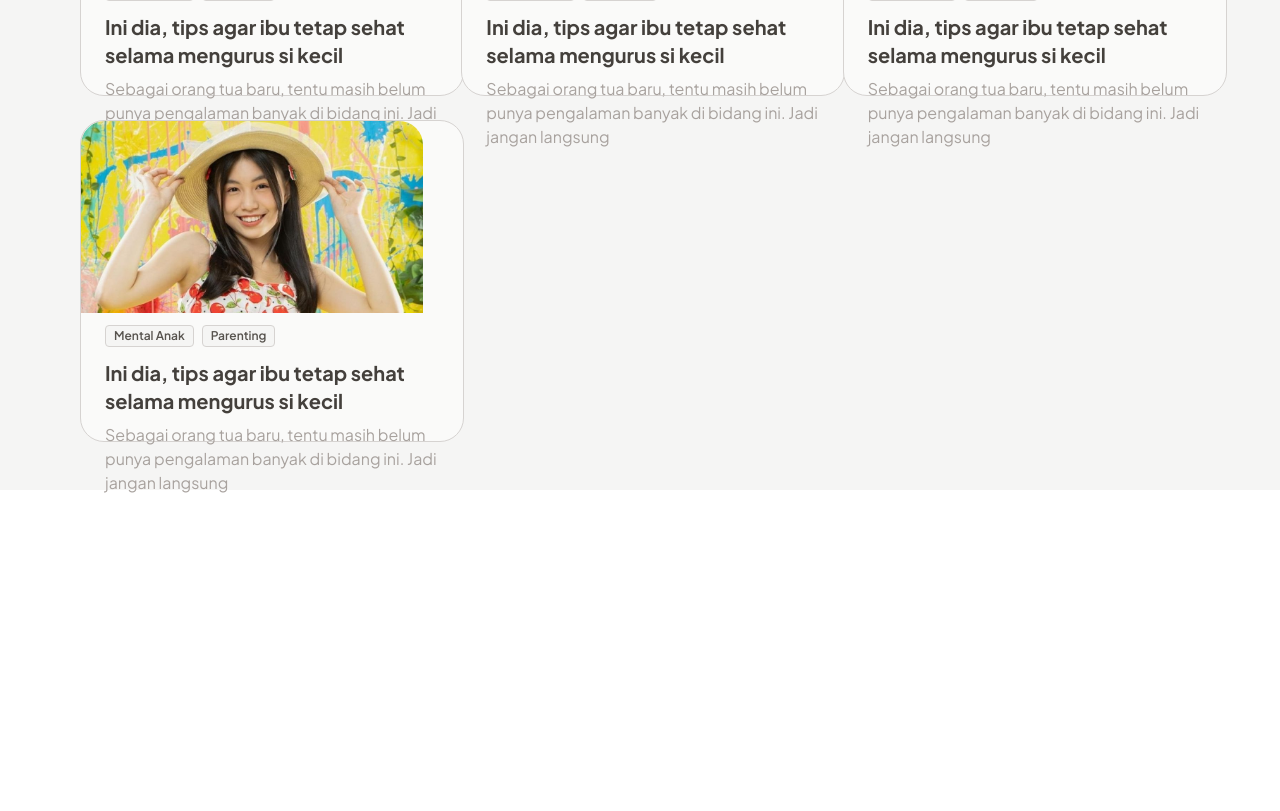
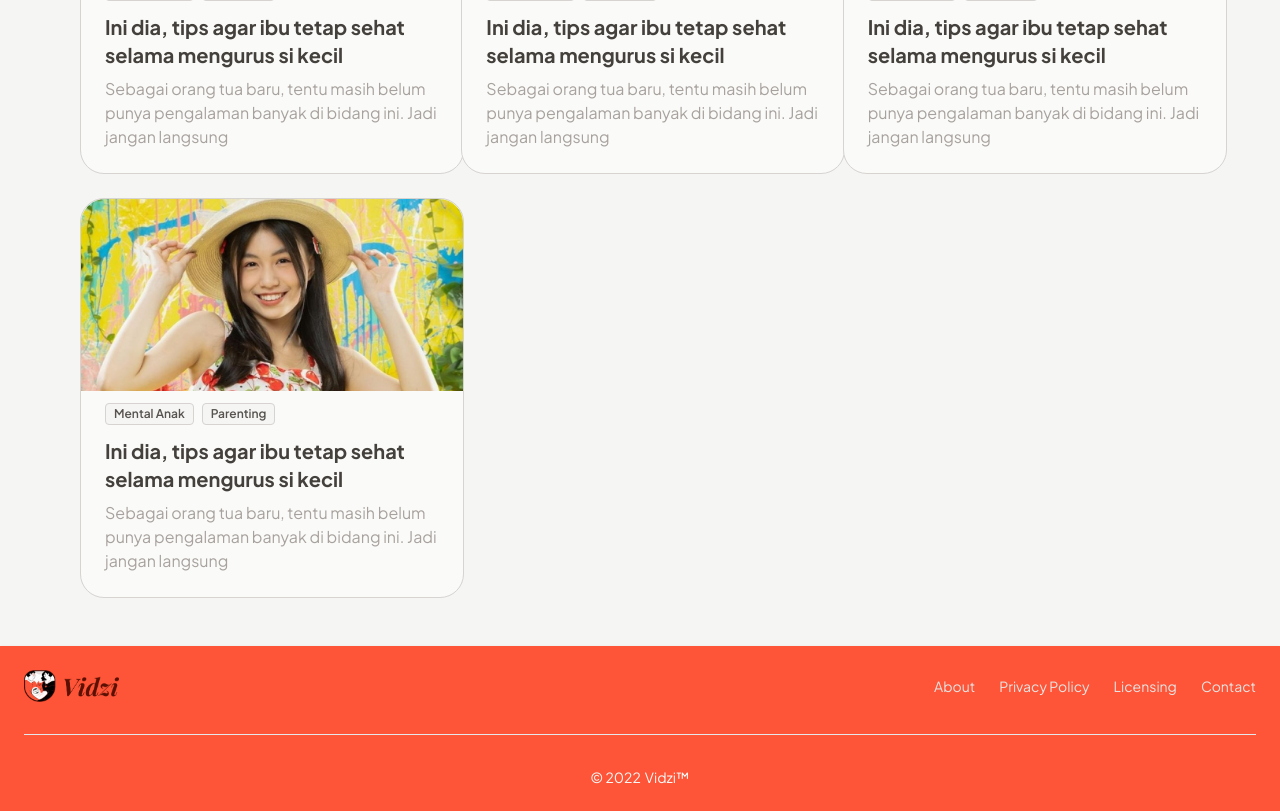
Before and after one commit to aplicalvin/bayiq-fe, a React (Vite) app: page /edukasi in a window 1280 px wide. Shown: the part 720-1531 px from the top of the page. Before the commit the page ends 1215 px from the top, so only its background shows below. Built offline with nearby package versions, Linux system fonts and the light colour scheme.

Commit message:
style: Add footer and fix image
- Add footer
- Fix image position on card

----

```diff
--- a/src/components/Edukasi/CardArtikelEdu.jsx
+++ b/src/components/Edukasi/CardArtikelEdu.jsx
@@ -9,14 +9,14 @@ function CardArtEdu() {
         <>
             <Link to={"/login"}>
                 <div className="w-full lg:w-96 rounded-3xl border border-stone-300 flex-col justify-start items-start inline-flex bg-stone-50">
-                    <div className="h-48 relative bg-rose-50">
+                    <div className="h-48 w-full relative bg-rose-50">
                         <img
                             src={Image1}
-                            className="h-48 relative rounded-t-3xl"
+                            className="h-48 object-cover w-full  relative rounded-t-3xl"
                             alt=""
                         />
                     </div>
-                    <div className="self-stretch lg:h-32 px-6 pt-3 pb-6 flex-col justify-start items-start flex gap-3">
+                    <div className="self-stretch  px-6 pt-3 pb-6 flex-col justify-start items-start flex gap-3">
                         {/* Badge */}
                         <div className="flex flex-wrap gap-2">
                             <Badge className="bg-stone-100 border-stone-300 border text-stone-600">
--- /dev/null
+++ b/src/components/Footer.jsx
@@ -0,0 +1,43 @@
+import { Footer } from "flowbite-react";
+import {
+    BsDribbble,
+    BsFacebook,
+    BsGithub,
+    BsInstagram,
+    BsTwitter,
+} from "react-icons/bs";
+import logo from "../assets/assets/logo.png";
+
+function Foter() {
+    return (
+        <>
+            <Footer container className="bg-primary-600 rounded-none ">
+                <div className="w-full text-center">
+                    <div className="w-full justify-between sm:flex sm:items-center sm:justify-between">
+                        <Footer.Brand
+                            // href=
+                            src={logo}
+                            alt="Logo"
+                            name="Vidzi"
+                        />
+                        <Footer.LinkGroup className="text-stone-200">
+                            <Footer.Link href="#">About</Footer.Link>
+                            <Footer.Link href="#">Privacy Policy</Footer.Link>
+                            <Footer.Link href="#">Licensing</Footer.Link>
+                            <Footer.Link href="#">Contact</Footer.Link>
+                        </Footer.LinkGroup>
+                    </div>
+                    <Footer.Divider />
+                    <Footer.Copyright
+                        className="text-stone-50"
+                        href=""
+                        by="Vidzi™"
+                        year={2022}
+                    />
+                </div>
+            </Footer>
+        </>
+    );
+}
+
+export default Foter;
--- a/src/components/Konsultasi/JenisKonsultasi.jsx
+++ b/src/components/Konsultasi/JenisKonsultasi.jsx
@@ -3,10 +3,10 @@ function JenisKonsultasi() {
     return (
         <>
             <div className="w-full lg:w-96 rounded-3xl border border-stone-300 flex-col justify-start items-start inline-flex bg-stone-50">
-                <div className="h-48 relative bg-rose-50">
+                <div className="h-48 w-full relative bg-rose-50">
                     <img
                         src={Image1}
-                        className="h-48 relative rounded-t-3xl"
+                        className="h-48 object-cover w-full  relative rounded-t-3xl"
                         alt=""
                     />
                 </div>
--- a/src/layout/RootLayout.jsx
+++ b/src/layout/RootLayout.jsx
@@ -1,5 +1,6 @@
 import { Outlet } from "react-router-dom";
 import NavBar from "../components/NavBar";
+import Foter from "../components/Footer";
 
 const RootLayout = () => {
     return (
@@ -7,6 +8,7 @@ const RootLayout = () => {
             <div className="bg-stone-100">
                 <NavBar />
                 <Outlet />
+                <Foter />
             </div>
         </>
     );
```
